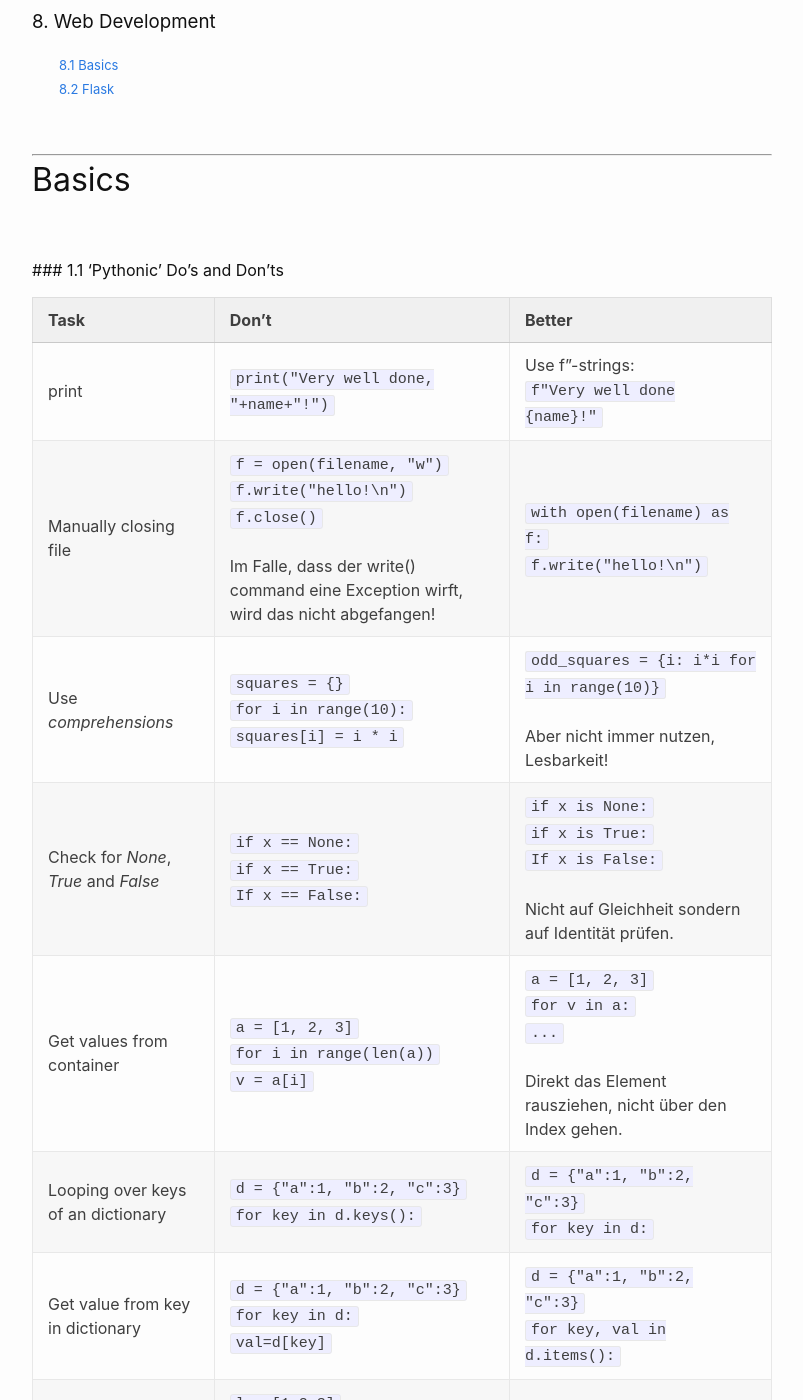
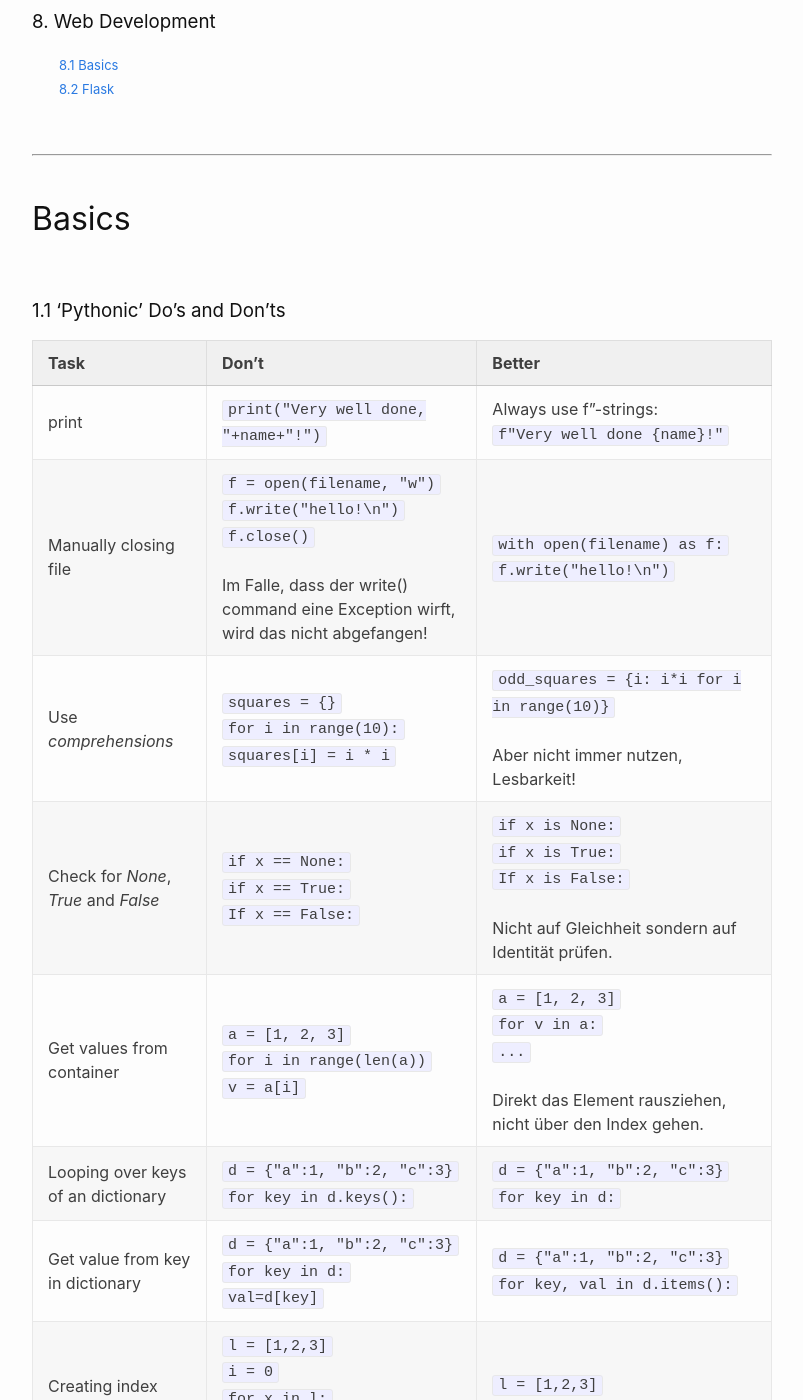
Before and after one commit to Hautaklyttn/progDocs, a Jekyll site: the page built from docs/articles/python.md, in a window 1280 px wide and 1400 px high, scrolled down 1761 px. Shown: the whole window, without its empty margins (238-1041 px from the left). Built offline with Jekyll 4.4.1, drawn with Linux system fonts in a browser that asks for light colours; some of the changed text lies outside the part shown.

Commit message:
python addition

```diff
--- a/docs/articles/python.md
+++ b/docs/articles/python.md
@@ -80,16 +80,18 @@ layout: default
 
 ---
 
+&nbsp;
+
 # Basics
 
 &nbsp;
 
 <a name="ch1-1"></a>
- ### 1.1 'Pythonic' Do's and Don'ts
+### 1.1 'Pythonic' Do's and Don'ts
 
 |Task|Don't|Better|
 |:---|:---|:---|
-|print|`print("Very well done, "+name+"!")`|Use f"-strings: <br>`f"Very well done {name}!"`|
+|print|`print("Very well done, "+name+"!")`|Always use f"-strings: <br>`f"Very well done {name}!"`|
 |Manually closing file|`f = open(filename, "w")`<br>`f.write("hello!\n")`<br>`f.close()`<br><br> Im Falle, dass der write() command eine Exception wirft, wird das nicht abgefangen!|`with open(filename) as f:`<br>`f.write("hello!\n")`|
 |Use *comprehensions*|`squares = {}`<br>`for i in range(10):`<br>`squares[i] = i * i`|`odd_squares = {i: i*i for i in range(10)}`<br><br> Aber nicht immer nutzen, Lesbarkeit!|
 |Check for *None*, *True* and *False*|`if x == None:`<br>`if x == True:`<br>`If x == False:`|`if x is None:`<br>`if x is True:`<br>`If x is False:` <br><br> Nicht auf Gleichheit sondern auf Identität prüfen.|
@@ -97,7 +99,7 @@ layout: default
 |Looping over keys of an dictionary|`d = {"a":1, "b":2, "c":3}`<br>`for key in d.keys():`|`d = {"a":1, "b":2, "c":3}`<br>`for key in d:`<br>|
 |Get value from key in dictionary|`d = {"a":1, "b":2, "c":3}`<br>`for key in d:`<br>`val=d[key]`|`d = {"a":1, "b":2, "c":3}`<br>`for key, val in d.items():`|
 |Creating index counter variable|`l = [1,2,3]`<br>`i = 0`<br>`for x in l:`<br>`...`<br>`i+=1`|`l = [1,2,3]`<br>`for i, x in enumerate(l):`|
-|Measure how much time code runs|`start = time.time()`<br>`time.sleep(1)`<br>`end = time.time()`<br>`runtime = end - start`|`start = time.perf_counter()`<br>`time.sleep(1)`<br>`end = time.perf_Counter()`<br>`runtime = end - start`|
+|Measure how much time code runs|`start = time.time()`<br>`time.sleep(1)`<br>`end=time.time()`<br>`runtime = end - start`|`start=time.perf_counter()`<br>`time.sleep(1)`<br>`end = time.perf_Counter()`<br>`runtime = end - start`|
 |...|||
 
 &nbsp;
```
